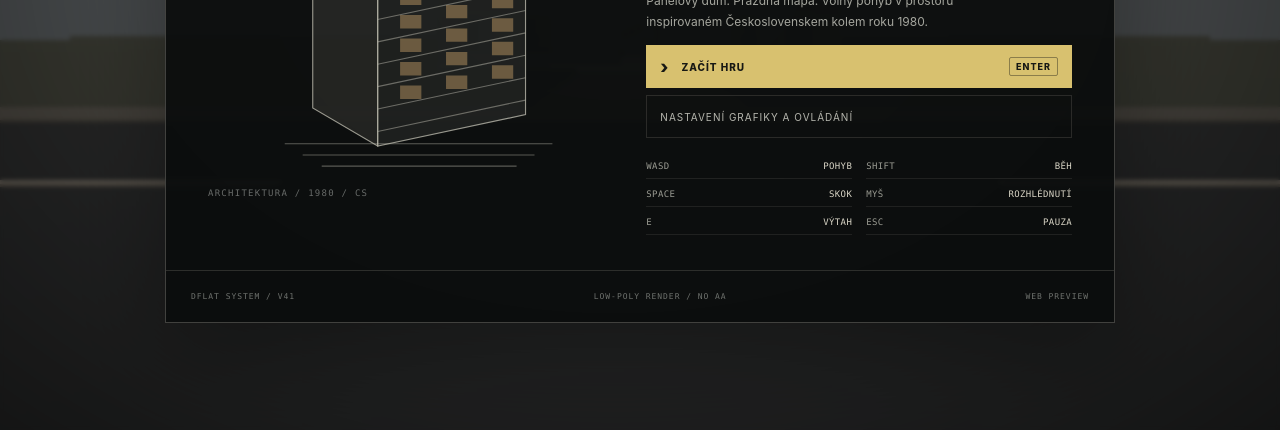
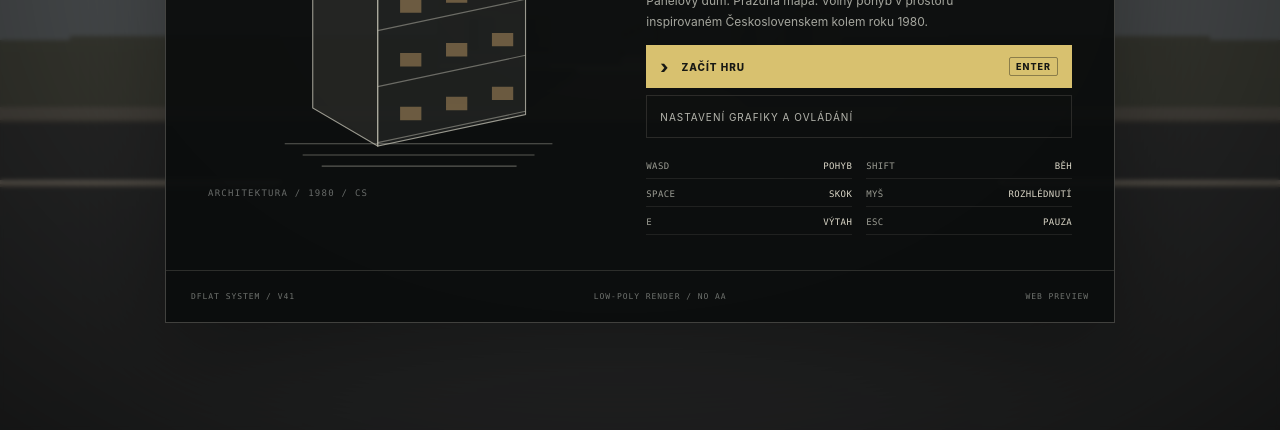
Before and after one commit to akcizur/d-flat-v41, a website built with Vite: page index.html in a window 1280 px wide. Shown: the part 370-800 px from the top of the page. Built offline with nearby package versions, Linux system fonts and the light colour scheme; animation ran at ten frames a second.

Commit message:
Update menu illustration to a three-storey panel building

```diff
--- a/index.html
+++ b/index.html
@@ -30,8 +30,8 @@
               <path d="M73 40 205 15 263 47 131 73 73 40Z" fill="#c8c5b9" fill-opacity=".16" stroke="currentColor" stroke-opacity=".7"/>
               <path d="M73 40v151l58 34V73L73 40Z" fill="#b9b5a7" fill-opacity=".12" stroke="currentColor" stroke-opacity=".8"/>
               <path d="M131 73v152l132-28V47L131 73Z" fill="#c8c5b9" fill-opacity=".09" stroke="currentColor" stroke-opacity=".8"/>
-              <path d="m131 92 132-28M131 112l132-28M131 132l132-28M131 152l132-28M131 172l132-28M131 192l132-28M131 212l132-28" stroke="currentColor" stroke-opacity=".5"/>
-              <path d="M151 87h19v12h-19zM192 78h19v12h-19zM233 69h19v12h-19zM151 108h19v12h-19zM192 99h19v12h-19zM233 90h19v12h-19zM151 129h19v12h-19zM192 120h19v12h-19zM233 111h19v12h-19zM151 150h19v12h-19zM192 141h19v12h-19zM233 132h19v12h-19zM151 171h19v12h-19zM192 162h19v12h-19zM233 153h19v12h-19z" fill="#d7ad70" fill-opacity=".42"/>
+              <path d="m131 122 132-28M131 172l132-28M131 222l132-28" stroke="currentColor" stroke-opacity=".5"/>
+              <path d="M151 94h19v12h-19zM192 85h19v12h-19zM233 76h19v12h-19zM151 142h19v12h-19zM192 133h19v12h-19zM233 124h19v12h-19zM151 190h19v12h-19zM192 181h19v12h-19zM233 172h19v12h-19z" fill="#d7ad70" fill-opacity=".42"/>
               <path d="M48 223h239M64 233h207M81 243h174" stroke="currentColor" stroke-opacity=".45"/><circle cx="276" cy="26" r="3" fill="#d8c16f"/>
             </svg>
             <div class="art-caption">ARCHITEKTURA / 1980 / CS</div>
```
